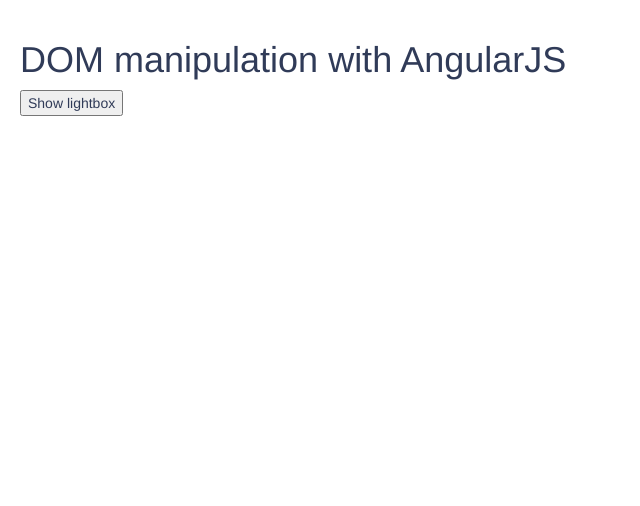
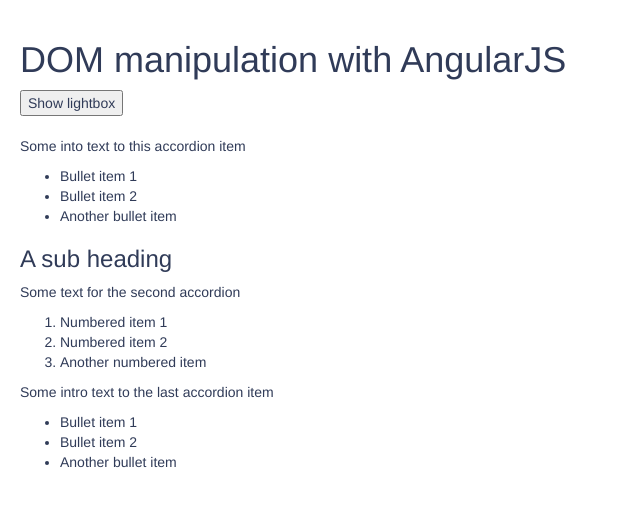
Before and after one commit to neojato/AngularJS-manipulate-dom, a plain HTML site: page index.html in a window 1280 px wide. Shown: the whole page, without its empty margins (0-640 px from the left). Drawn offline with nearby package versions, Linux system fonts and the light colour scheme.

Commit message:
Step 17: Add your accordion HTML

```diff
--- a/index.html
+++ b/index.html
@@ -2,7 +2,7 @@
 <html lang="en" xmlns="http://www.w3.org/1999/xhtml">
   <head>
     <meta charset="utf-8" />
-    <title>Angular Listing App</title>
+    <title>Angular UI App</title>
     <link href="css/bootstrap.css" rel="stylesheet" media="screen" />
     <link href="css/bootstrap-theme.css" rel="stylesheet" media="screen" />
     <link href="css/styles.css" rel="stylesheet" media="screen" />
@@ -20,6 +20,34 @@
         <p>{{lightboxObject.text}}</p>
       </div>
       <button data-ng-click="lightboxObject.toggleView()">Show lightbox</button>
+
+      <div data-my-accordion>
+        <div data-my-item>
+          <p>Some into text to this accordion item</p>
+          <ul>
+            <li>Bullet item 1</li>
+            <li>Bullet item 2</li>
+            <li>Another bullet item</li>
+          </ul>
+        </div>
+        <div data-my-item>
+          <h3>A sub heading</h3>
+          <p>Some text for the second accordion</p>
+          <ol>
+            <li>Numbered item 1</li>
+            <li>Numbered item 2</li>
+            <li>Another numbered item</li>
+          </ol>
+        </div>
+        <div data-my-item>
+          <p>Some intro text to the last accordion item</p>
+          <ul>
+            <li>Bullet item 1</li>
+            <li>Bullet item 2</li>
+            <li>Another bullet item</li>
+          </ul>
+        </div>
+      </div>
     </section>
   </body>
 </html>
```
